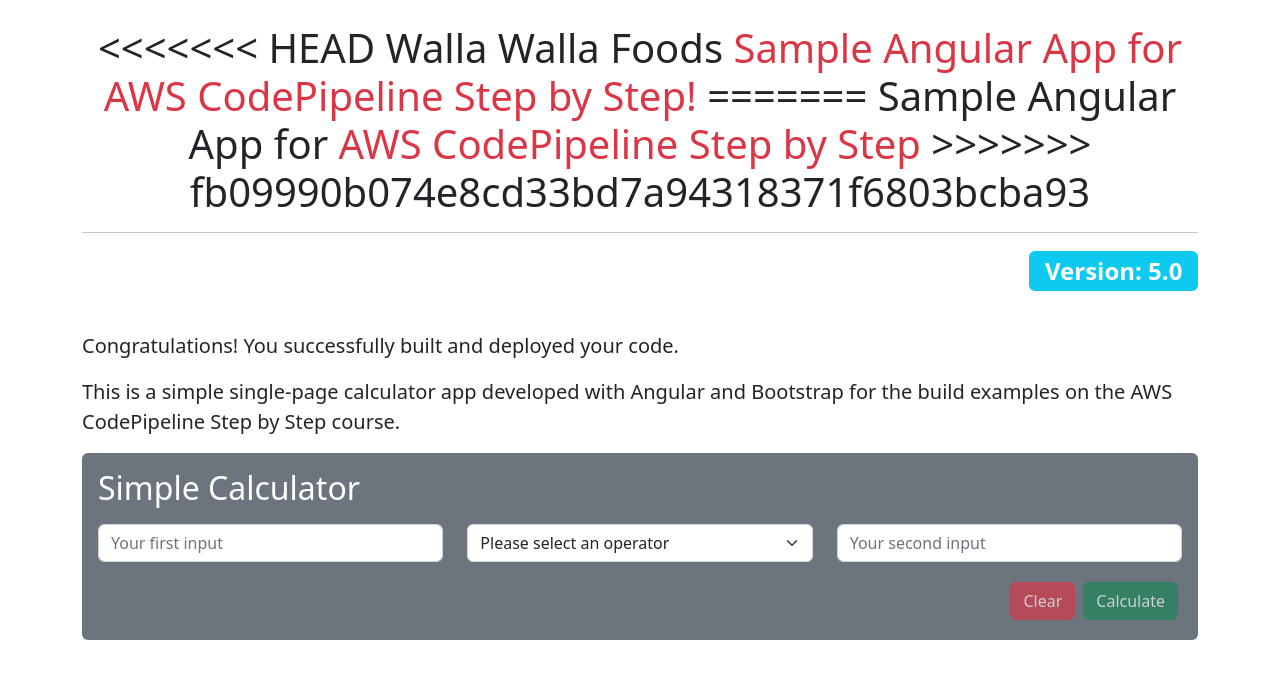
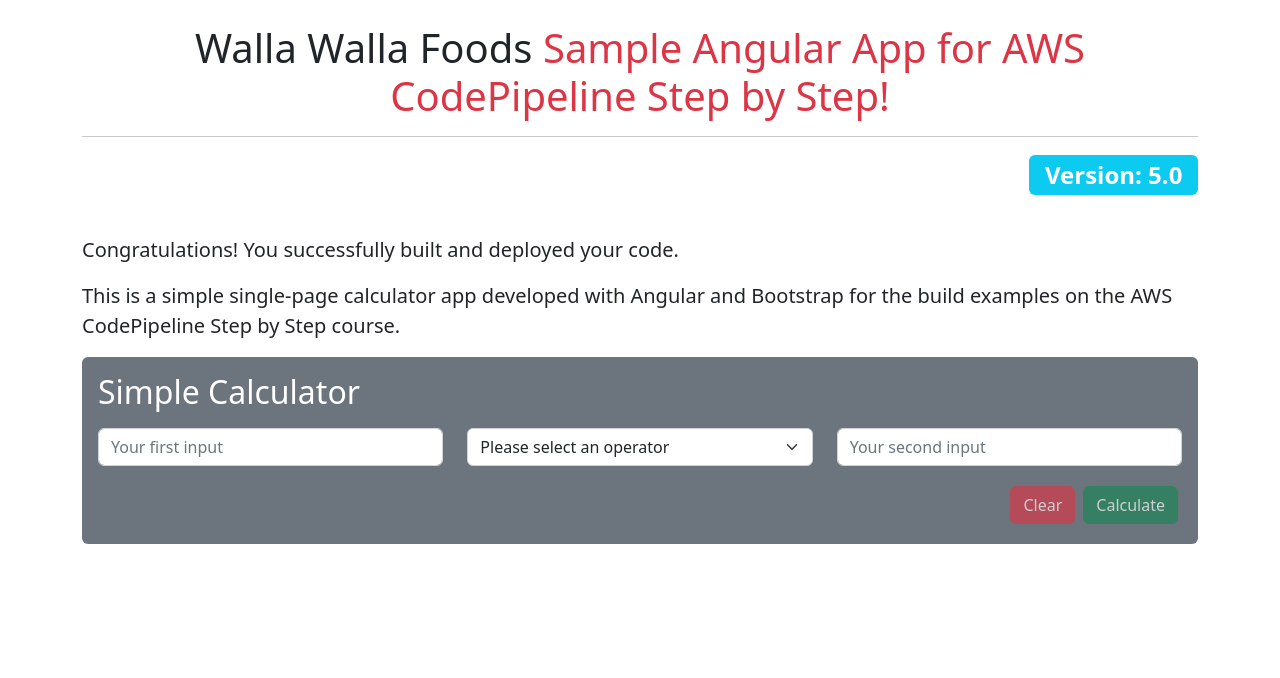
Before and after one commit to Richieelzb/aws-codepipeline-to-ec2, an Angular app: page / in a window 1280 px wide. Shown: the top 678 px of the page. Built offline with nearby package versions, Linux system fonts and the light colour scheme.

Commit message:
wallawalla

```diff
--- a/src/app/app.component.html
+++ b/src/app/app.component.html
@@ -2,11 +2,8 @@
   <div class="row pt-4 pb-4">
     <div class="col">
       <h1 id="page-title" class="text-dark text-center">
-<<<<<<< HEAD
         Walla Walla Foods <span class="text-danger">Sample Angular App for AWS CodePipeline Step by Step!</span>
-=======
-        Sample Angular App for <span class="text-danger">AWS CodePipeline Step by Step</span>
->>>>>>> fb09990b074e8cd33bd7a94318371f6803bcba93
+
       </h1>
       <hr>
       <h2 class="text-end">
```
